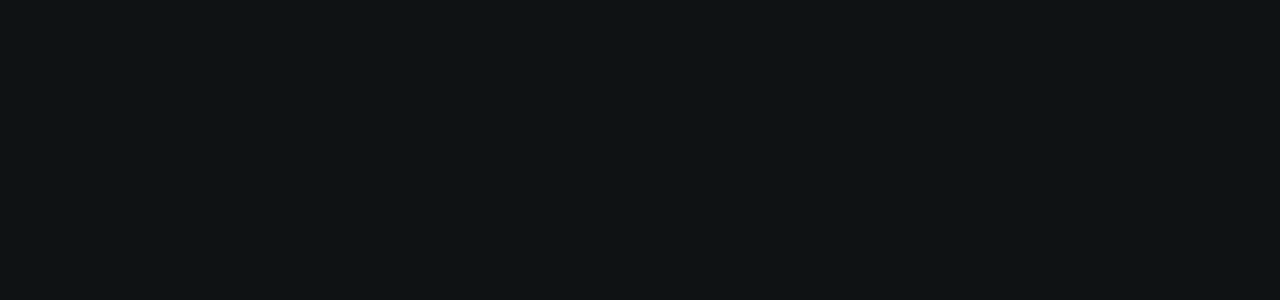
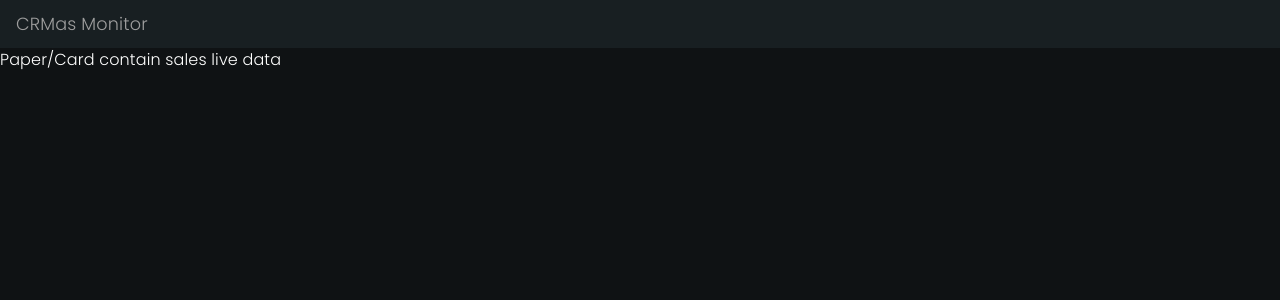
Before and after one commit to luthfibg/crm-sales-frontend, a React (Create React App) app: page /monitor in a window 1280 px wide. Before the commit this address had no page. Shown: the top 300 px of the page. Built offline with nearby package versions, Linux system fonts and the light colour scheme.

Commit message:
#24 init monitoring screen

```diff
--- a/src/App.jsx
+++ b/src/App.jsx
@@ -7,6 +7,7 @@
 import AddLead from './pages/AddLead';
 import UpdateContact from './pages/UpdateContact';
 import UpdateLead from './pages/UpdateLead';
+import CRMMonitor from './pages/CRMMonitor';
 
 function App() {
   return (
@@ -15,6 +16,7 @@
       <BrowserRouter>
         <Routes>
           <Route path="/" element={<Dashboard/>}/>
+          <Route path="/monitor" element={<CRMMonitor/>}/>
           <Route path="/add_contact" element={<AddContact/>}/>
           <Route path="/add_lead" element={<AddLead/>}/>
           <Route path="/update_contact/:id" element={<UpdateContact/>}/>
--- a/src/components/MyAppBar.jsx
+++ b/src/components/MyAppBar.jsx
@@ -13,7 +13,7 @@
 import MenuItem from '@mui/material/MenuItem';
 // import AdbIcon from '@mui/icons-material/Adb';
 
-const pages = ['Products', 'Pricing', 'Blog'];
+const pages = ['Interstats', 'Pricing', 'Blog'];
 const settings = ['Profile', 'Account', 'Dashboard', 'Logout'];
 
 function MyAppBar() {
--- /dev/null
+++ b/src/pages/CRMMonitor.jsx
@@ -0,0 +1,21 @@
+import { Box, Grid, Typography } from "@mui/material";
+import React from "react";
+import darkTheme from "../styles/darkTheme";
+
+function CRMMonitor() {
+
+    return (
+        <>
+        <Box sx={{ width:'100%', height:'3rem', display: 'flex', justifyContent: 'start', alignItems: 'center', bgcolor: darkTheme.palette.background.paper2 }}>
+            <Typography sx={{ marginLeft:'1rem', fontSize:'1.1rem', color: darkTheme.palette.text.disabled }}>CRMas Monitor</Typography>
+        </Box>
+        <Grid container spacing={2} columns={{ xs: 4, sm: 8, md: 12, lg: 16, xl: 20 }}>
+            <Grid item xs={4} sm={8} md={6} lg={8} xl={10}>
+                <Typography>Paper/Card contain sales live data</Typography>
+            </Grid>
+        </Grid>
+        </>
+    );
+}
+
+export default CRMMonitor;
```
